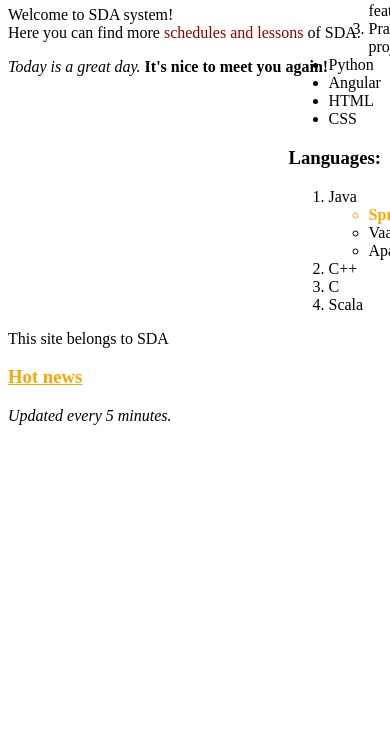
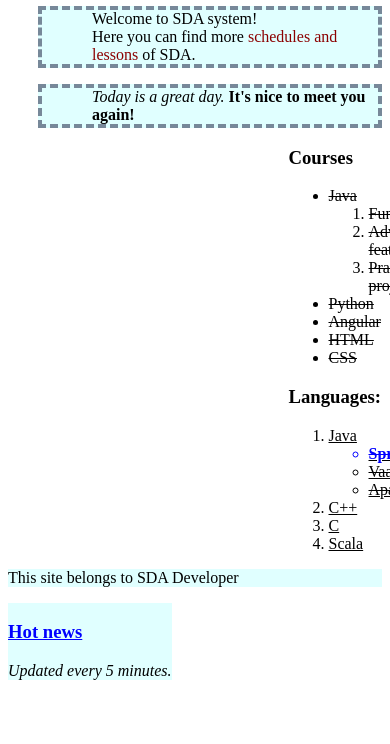
Before and after one commit to carolinrandala/htmlcssjs, a plain HTML site: page template/index.html in a window 390 px wide. Shown: the part 100-844 px from the top of the page. Drawn offline with Linux system fonts and the light colour scheme.

Commit message:
CSS examples added

```diff
--- /dev/null
+++ b/assets/css/style-practice.css
@@ -0,0 +1,20 @@
+h1 {
+    color: dodgerblue;
+    margin-left: 30%
+}
+body {
+    background-color: lightcyan;
+    margin-left: 5%;
+
+}
+h2 {
+    color: royalblue;
+    margin-left: 30%
+}
+p {
+    border-color: blue;
+    border-style: double;
+}
+h1, h2, body {
+    font-family: "Apple Chancery";
+}
--- a/assets/css/style.css
+++ b/assets/css/style.css
@@ -1,18 +1,55 @@
+/*Tag selector*/
 h1 {
     color: deepskyblue;
+    transform: rotateY(34deg);
 }
+/*Id selector*/
 #Course-list {
-    margin: -50% 5% 0% 75%;
+    margin: 0% 5% 0% 75%;
+    opacity: revert;
 }
+
+/*Define class*/
 .hide-me {
     display: none;
 }
 
 .bold-orange {
-    color: orange;
+    color: blue;
     font-weight: bold;
 }
 
 .underline-me {
     text-decoration: underline;
 }
+/*Descendent selector*/
+#greeting p {
+    margin-left: 30px;
+}
+
+ul li {
+    text-decoration: line-through;
+    font-family: "Brush Script MT";
+}
+/*Child selector*/
+#greeting p {
+    border: 4px dashed lightslategray;
+    padding-left: 50px;
+}
+/*Next element selector*/
+h3+ol {
+    text-decoration-line: underline;
+}
+/*Combined selector*/
+p, h1, section {
+    background-color: lightcyan;
+}
+/*Attribute selector*/
+[name = email] {
+    background-color: lightblue;
+}
+/*Position*/
+#hot-news {
+    position: absolute;
+    box-shadow: black;
+}
--- a/template/index.html
+++ b/template/index.html
@@ -2,8 +2,11 @@
 <html lang="en">
 <head>
     <meta charset="UTF-8">
+    <meta name="author" content="Carolin Randala">
+    <meta name="viewport" content="width=device-width, initial-scale=1.0">
     <title>SDA school system</title>
     <link rel="stylesheet" type="text/css" href="../assets/css/style.css">
+
 </head>
 <body>
 <div id="main-page">
@@ -13,9 +16,10 @@
         </div>
     </header>
 
-  <div id="Greeting">
+    <div id="greeting">
         <h1>Hello, User!</h1>
-  <p>Welcome to SDA system!<br/>Here you can find more  <span style="color: darkred">schedules and lessons </span> of SDA.</p>
+        <p>Welcome to SDA system!<br/>Here you can find more <span style="color: darkred">schedules and lessons </span>
+            of SDA.</p>
         <p><i>Today is a great day.</i><b> It's nice to meet you again!</b></p>
 
 
@@ -25,7 +29,7 @@
 
             <br/>
             <a href="https://oracle.com">
-      <img src="../assets/images/Java-Banner.png" height="300" width="650" />
+                <img src="../assets/images/Java-Banner.png" height="300" width="650"/>
             </a>
 
         </div>
@@ -60,12 +64,12 @@
         </ol>
     </div>
     <footer>
-  <p>This site belongs to SDA</p>
+        <p>This site belongs to SDA Developer</p>
     </footer>
 
     <section id="hot-news">
         <header>
-      <h3 class="bold-orange underline-me" >Hot news</h3>
+            <h3 class="bold-orange underline-me">Hot news</h3>
         </header>
         <div id="left-block">
 
```
Also changed, not shown: assets/css/pseudo.css (added, +34 -0 lines), homeworks/subscription-form.html (renamed from template/subscription-form.html, +1 -1 lines), template/text-format-practice.html (+1 -0 lines), template/user-registation.html (+5 -0 lines). Lines whose indentation alone changed are shown as unchanged.
